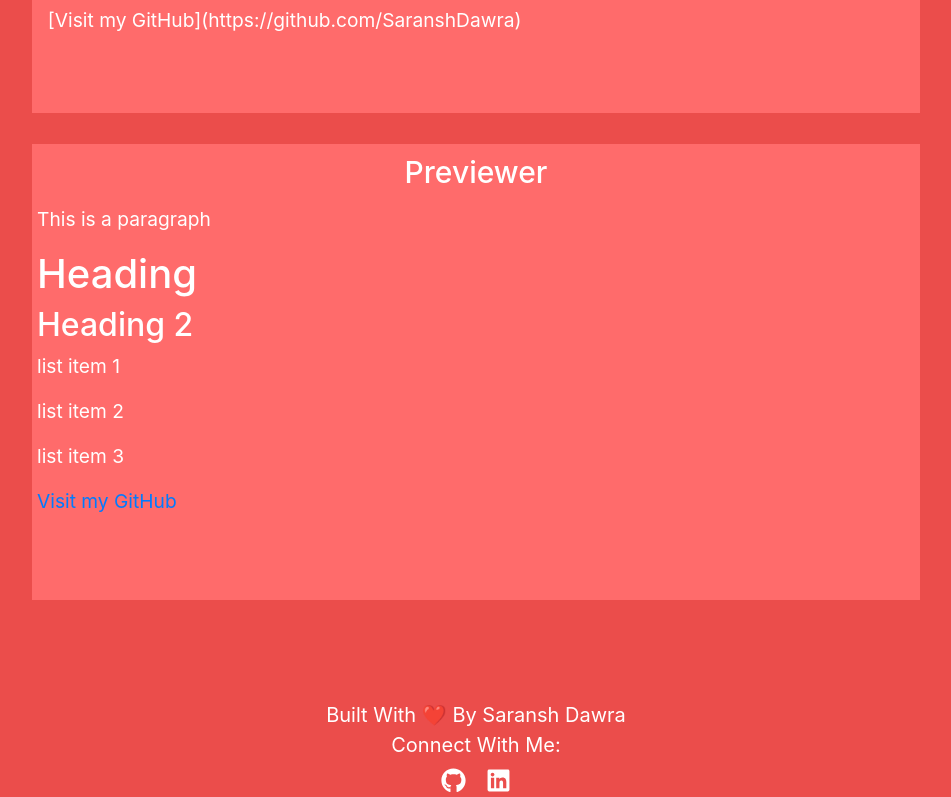
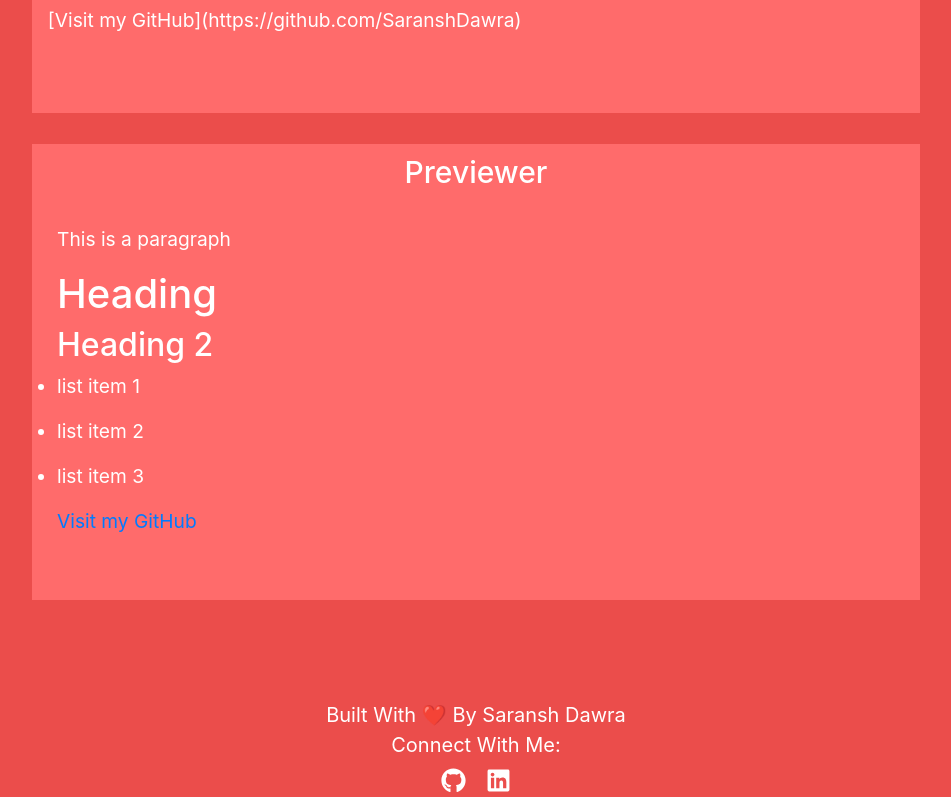
Before and after one commit to SaranshDawra/Markdown-Previewer, a React (Create React App) app: page / in a window 1280 px wide. Shown: the part 431-1228 px from the top of the page, without its empty margins (164-1115 px from the left). Built offline with nearby package versions, Linux system fonts and the light colour scheme.

Commit message:
Bug fixed

```diff
--- a/src/components/preview.module.css
+++ b/src/components/preview.module.css
@@ -14,9 +14,8 @@
     color: white;
     resize: none;
     outline: none;
-    overflow: hidden;
     height: 400px;
-    padding: 5px;
+    padding: 25px;
     margin: 0 auto;
     margin-bottom: 100px;
     font-size: 1.2rem;
```
